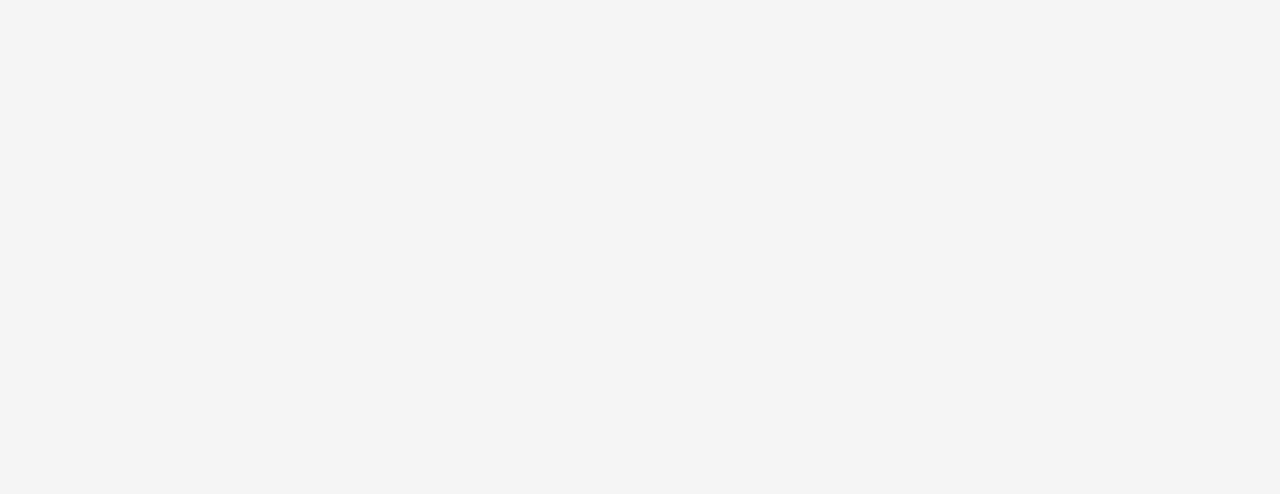
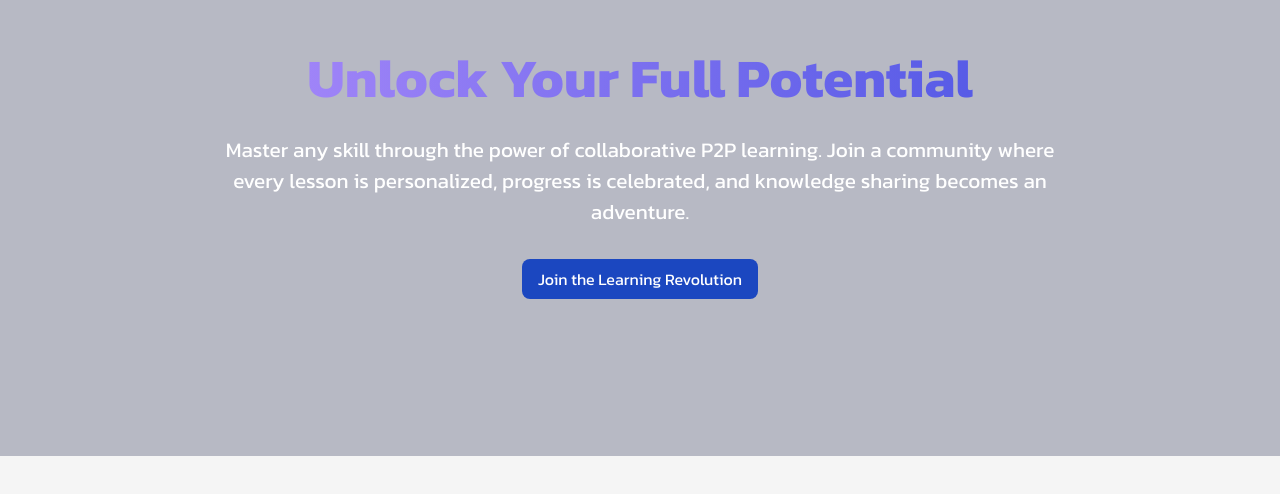
Before and after one commit to ZENith-95/Learnode, a React (Vite) app: page /home in a window 1280 px wide. Before the commit this address had no page. Shown: the part 344-838 px from the top of the page. Before the commit the page ends 800 px from the top, so only its background shows below. Built offline with nearby package versions, Linux system fonts and the light colour scheme.

Commit message:
added the home page

```diff
--- a/src/App.jsx
+++ b/src/App.jsx
@@ -11,7 +11,7 @@ function App() {
   return (
     <div className="app">
       <Routes>
-        {/* <Route path="/" element={<Home />} /> */}
+        <Route path="/home" element={<Home />} />
         <Route path="/signing" element={<Signing />} />
         <Route path="/forgot-password" element={<ForgotPassword />} />
         <Route path="/sign-up" element={<Signup />} />
--- a/src/components/Navbar/Navbar.jsx
+++ b/src/components/Navbar/Navbar.jsx
@@ -16,7 +16,7 @@ const Navbar = () => {
     <nav className="navbar" aria-label="Main navigation">
       <div className="nav-container">
         <div className="logo">
-          <Link to="/">
+          <Link to="/home">
             <img src={logo} alt="" />
           </Link>
         </div>
--- a/src/pages/Home/Home.jsx
+++ b/src/pages/Home/Home.jsx
@@ -1,13 +1,32 @@
-import React from 'react'
+import React from "react";
+import { Link } from "react-router-dom";
+import { useState } from "react";
+
 
 const Home = () => {
   return (
-    <div>
+    <div className="landing-page">
+      <section className="hero" id="hero">
+        <div className="hero-content">
+          <div className="hero-left">
+            <h1>Unlock Your Full Potential</h1>
+            <p>
+              Master any skill through the power of collaborative P2P learning.
+              Join a community where every lesson is personalized, progress is
+              celebrated, and knowledge sharing becomes an adventure.
+            </p>
+          </div>
+          <div className="hero-right"></div>
+          <Link to="#howitworks" className="cta">
+            <button>Join the Learning Revolution</button>
+          </Link>
+        </div>
+      </section>
+      <section className="features" id="features">
+        <div className="container"></div>
+      </section>
+    </div>
+  );
+};
 
-<h1>This is the Homepage</h1>
-
-    </div>
-  )
-}
-
-export default Home
+export default Home;
--- a/src/pages/header/header.jsx
+++ b/src/pages/header/header.jsx
@@ -1,4 +1,8 @@
 const Header = () => {
-  return <h1>header trials</h1>;
+  return (
+    <div className="header">
+
+    </div>
+  );
 };
 export default Header;
```
